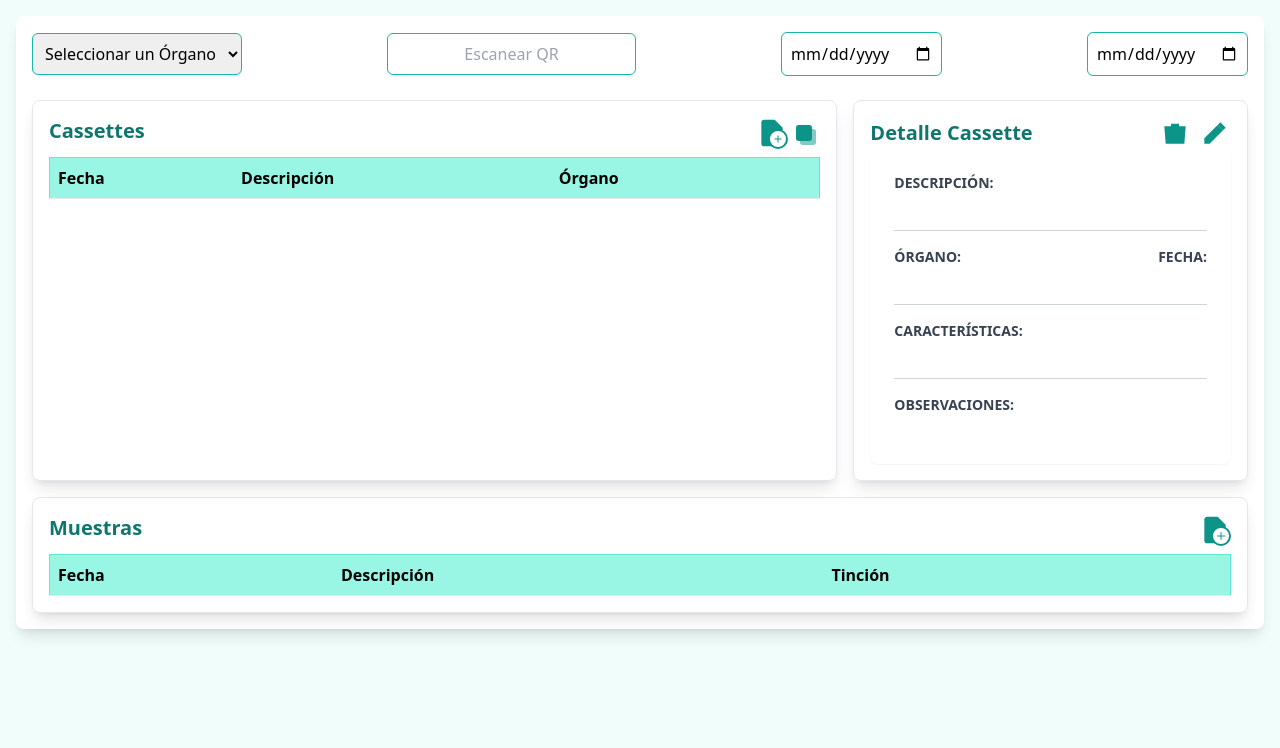
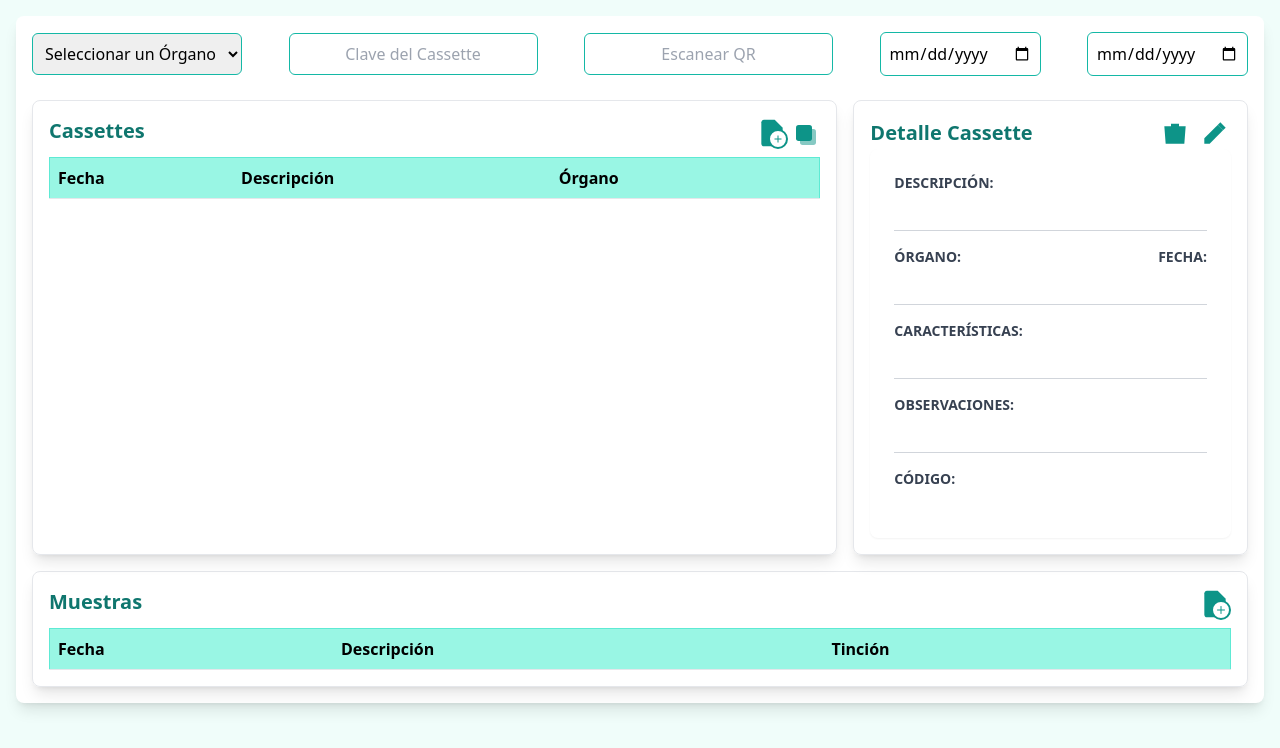
Before and after one commit to chemagarciaff/sanitaria, a website: page frontEnd/src/pages/gestion.html in a window 1280 px wide. Drawn offline with nearby package versions, Linux system fonts and the light colour scheme; no server answers.

Commit message:
Añadir codigo cassette html

```diff
--- a/frontEnd/src/pages/gestion.html
+++ b/frontEnd/src/pages/gestion.html
@@ -82,10 +82,11 @@
                 </optgroup>
                 <option>Otros</option>
             </select>
+            <!-- Input para buscar cassettes según su clave -->
+            <input type="text" id="codigoCassette" placeholder="Clave del Cassette" class="text-center border border-teal-500 rounded-md p-2 hover:bg-teal-100 hover:border-teal-600 focus:bg-teal-200 focus:border-teal-700">
             <!-- Input de Escaner QR (no funcional)-->
             <!--! Input de escaner qr no funcional, se le podría poner opacity-0 -->
-            <input type="text" placeholder="Escanear QR"
-                class="text-center border border-teal-500 rounded-md p-2 hover:bg-teal-100 hover:border-teal-600 focus:bg-teal-200 focus:border-teal-700">
+            <input type="text" id="qrCassette" placeholder="Escanear QR" class="text-center border border-teal-500 rounded-md p-2 hover:bg-teal-100 hover:border-teal-600 focus:bg-teal-200 focus:border-teal-700">
             <!-- Input para seleccionar fecha única o rango -->
             <input type="date" id="fechaInicio" class="border border-teal-500 rounded-md p-2 hover:bg-teal-100">
             <input type="date" id="fechaFin" class="border border-teal-500 rounded-md p-2 hover:bg-teal-100">
@@ -207,11 +208,15 @@
                         <p id="caracteristicas" class="text-gray-600 break-words detalle-texto"></p>
                     </div>
 
-                    <div>
+                    <div class="border-b border-gray-300 pb-3">
                         <p class="font-bold uppercase text-sm">Observaciones:</p>
                         <p id="observaciones" class="text-gray-600 break-words detalle-texto"></p>
                     </div>
 
+                    <div>
+                        <p class="font-bold uppercase text-sm"> Código:</p>
+                        <p id="codigo" class="text-gray-600 break-words detalle-texto"></p>
+                    </div>
                 </div>
             </div>
 
```
